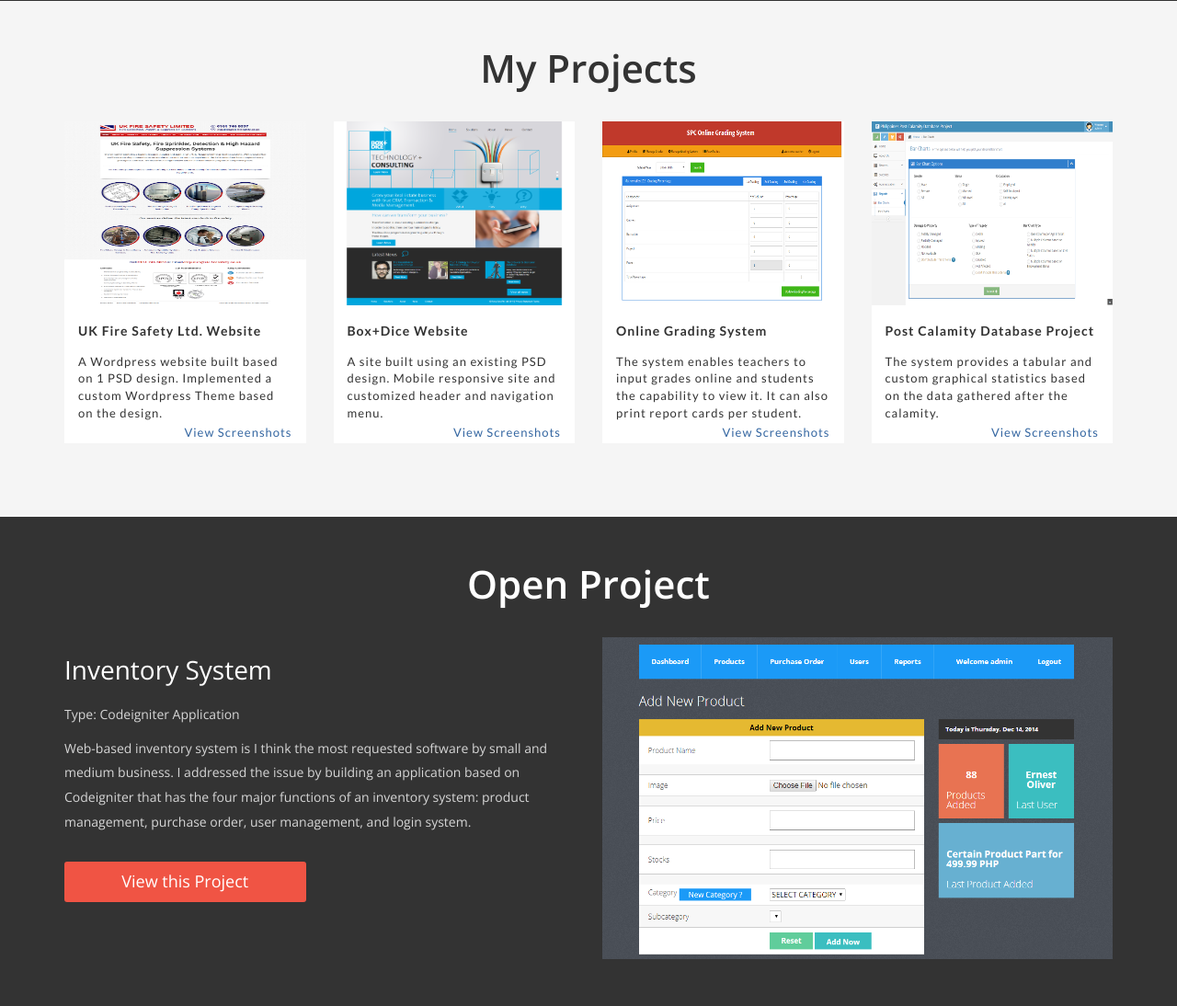
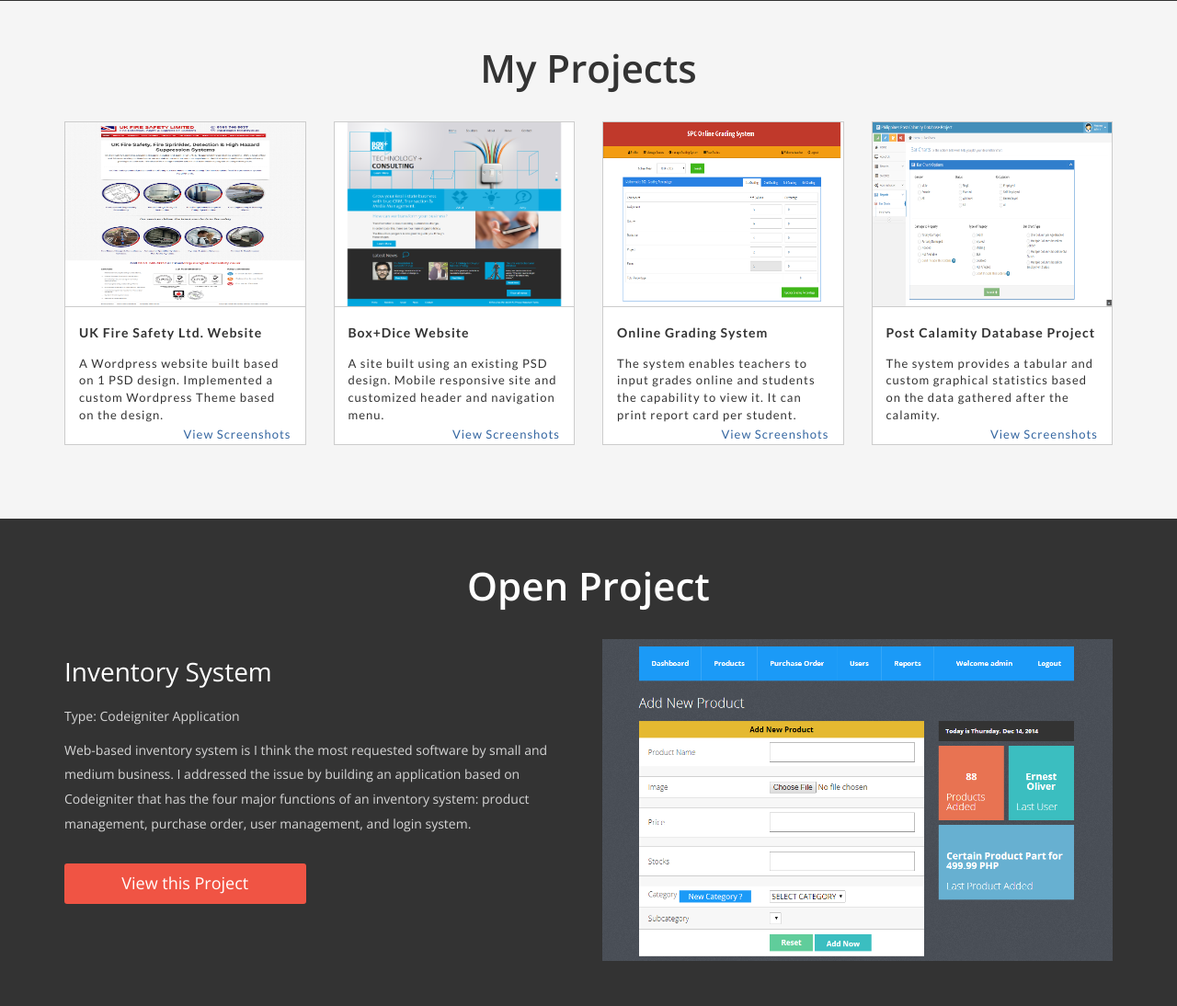
Before and after one commit to ecasanes/ecasanes.github.io, a PHP site: page / in a window 1280 px wide. Shown: the part 1156-2250 px from the top of the page at 92% size. Run offline with PHP 8.4, Linux system fonts and the light colour scheme; some libraries are stand-ins or nearby versions.

Commit message:
hotfix: photo-box styles

```diff
--- a/css/style.css
+++ b/css/style.css
@@ -479,7 +479,8 @@ footer {
   color: #bbbbbb; }
 
 .photo-box {
-  margin: 0 0 30px 0; }
+  margin: 0 0 30px 0;
+  border: 1px solid #ccc; }
   .photo-box .image-wrap img {
     width: 100%;
     height: 200px; }
@@ -501,7 +502,8 @@ footer {
     height: 150px;
     /* overflow: hidden;
             white-space: nowrap;
-            text-overflow: ellipsis; */ }
+            text-overflow: ellipsis; */
+    border-top: 1px solid #ccc; }
     .photo-box .description .title {
       font-weight: 600;
       font-size: 14px;
--- a/css/style.scss
+++ b/css/style.scss
@@ -878,6 +878,7 @@ footer{
 
 .photo-box {
         margin: 0 0 $margin*3 0;
+        border:1px solid #ccc;
 
         .image-wrap {
             img {
@@ -906,6 +907,7 @@ footer{
             /* overflow: hidden;
             white-space: nowrap;
             text-overflow: ellipsis; */
+            border-top:1px solid #ccc;
 
             .title{
               font-weight:600;
--- a/index.html
+++ b/index.html
@@ -211,14 +211,15 @@
 		                    <div class="col-xs-12 col-sm-6 col-md-4 col-lg-3">
 		                        <div class="photo-box">
 		                            <div class="image-wrap">
-		                                <img src="images/projects/fire-1.png">
+		                                <a class="desc-link" href="images/projects/fire-1.png" data-lightbox="fire" data-title="My caption">
+		                                	<img src="images/projects/fire-1.png">
+		                                </a>
 		                            </div>
 		                            <div class="description">
 		                            	<p class="title">UK Fire Safety Ltd. Website</p>
 		                                <span>A Wordpress website built based on 1 PSD design. Implemented a custom Wordpress Theme based on the design.</span>
 		                                <p class="text-right">
-											<a class="desc-link" href="images/projects/fire-1.png" data-lightbox="fire" data-title="My caption">View Screenshots</a>
-											<a class="hidden" href="images/projects/fire-2.png" data-lightbox="fire"></a>
+											<a class="desc-link" href="images/projects/fire-2.png" data-lightbox="fire" data-title="My caption">View Screenshots</a>
 											<a class="hidden" href="images/projects/fire-3.png" data-lightbox="fire"></a>
 		                                </p>
 		                            </div>
@@ -228,14 +229,15 @@
 		                    <div class="col-xs-12 col-sm-6 col-md-4 col-lg-3">
 		                        <div class="photo-box">
 		                            <div class="image-wrap">
-		                                <img src="images/projects/boxdice-1.png">
+		                                <a class="desc-link" href="images/projects/boxdice-1.png" data-lightbox="boxdice" data-title="My caption">
+		                                	<img src="images/projects/boxdice-1.png">
+		                                </a>
 		                            </div>
 		                            <div class="description">
 		                            	<p class="title">Box+Dice Website</p>
 		                                <span>A site built using an existing PSD design. Mobile responsive site and customized header and navigation menu.</span>
 		                                <p class="text-right">
-											<a class="desc-link" href="images/projects/boxdice-1.png" data-lightbox="boxdice" data-title="My caption">View Screenshots</a>
-											<a class="hidden" href="images/projects/boxdice-2.png" data-lightbox="boxdice"></a>
+											<a class="desc-link" href="images/projects/boxdice-2.png" data-lightbox="boxdice" data-title="My caption">View Screenshots</a>
 											<a class="hidden" href="images/projects/boxdice-3.png" data-lightbox="boxdice"></a>
 											<a class="hidden" href="images/projects/boxdice-4.png" data-lightbox="boxdice"></a>
 											<a class="hidden" href="images/projects/boxdice-5.png" data-lightbox="boxdice"></a>
@@ -249,14 +251,15 @@
 		                    <div class="col-xs-12 col-sm-6 col-md-4 col-lg-3">
 		                        <div class="photo-box">
 		                            <div class="image-wrap">
-		                                <img src="images/projects/ogs-1.png">
+		                                <a class="desc-link" href="images/projects/ogs-1.png" data-lightbox="ogs" data-title="My caption">
+		                                	<img src="images/projects/ogs-1.png">
+		                                </a>
 		                            </div>
 		                            <div class="description">
 		                            	<p class="title">Online Grading System</p>
-		                                <span>The system enables teachers to input grades online and students the capability to view it. It can also print report cards per student.</span>
+		                                <span>The system enables teachers to input grades online and students the capability to view it. It can print report card per student.</span>
 		                                <p class="text-right">
-											<a class="desc-link" href="images/projects/ogs-1.png" data-lightbox="ogs" data-title="My caption">View Screenshots</a>
-											<a class="hidden" href="images/projects/ogs-2.png" data-lightbox="ogs"></a>
+											<a class="desc-link" href="images/projects/ogs-2.png" data-lightbox="ogs" data-title="My caption">View Screenshots</a>
 											<a class="hidden" href="images/projects/ogs-3.png" data-lightbox="ogs"></a>
 											<a class="hidden" href="images/projects/ogs-4.png" data-lightbox="ogs"></a>
 											<a class="hidden" href="images/projects/ogs-5.png" data-lightbox="ogs"></a>
@@ -268,14 +271,15 @@
 		                    <div class="col-xs-12 col-sm-6 col-md-4 col-lg-3">
 		                        <div class="photo-box">
 		                            <div class="image-wrap">
-		                                <img src="images/projects/ilo-1.png">
+		                                <a class="desc-link" href="images/projects/ilo-1.png" data-lightbox="ilo" data-title="My caption">
+		                                	<img src="images/projects/ilo-1.png">
+		                                </a>
 		                            </div>
 		                            <div class="description">
 		                            	<p class="title">Post Calamity Database Project</p>
 		                                <span>The system provides a tabular and custom graphical statistics based on the data gathered after the calamity.</span>
 		                                <p class="text-right">
-											<a class="desc-link" href="images/projects/ilo-1.png" data-lightbox="ilo" data-title="My caption">View Screenshots</a>
-											<a class="hidden" href="images/projects/ilo-2.png" data-lightbox="ilo"></a>
+											<a class="desc-link" href="images/projects/ilo-2.png" data-lightbox="ilo" data-title="My caption">View Screenshots</a>
 											<a class="hidden" href="images/projects/ilo-3.png" data-lightbox="ilo"></a>
 											<a class="hidden" href="images/projects/ilo-4.png" data-lightbox="ilo"></a>
 											<a class="hidden" href="images/projects/ilo-5.png" data-lightbox="ilo"></a>
```
